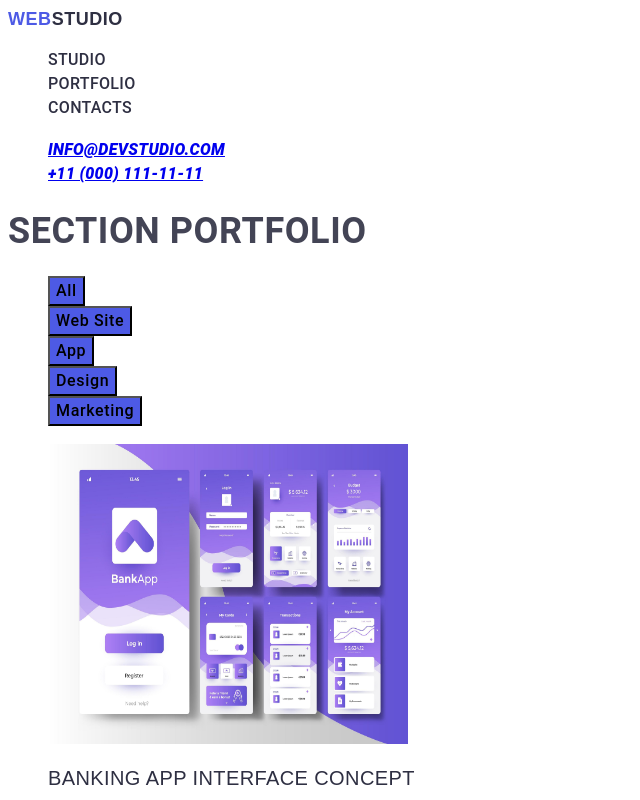
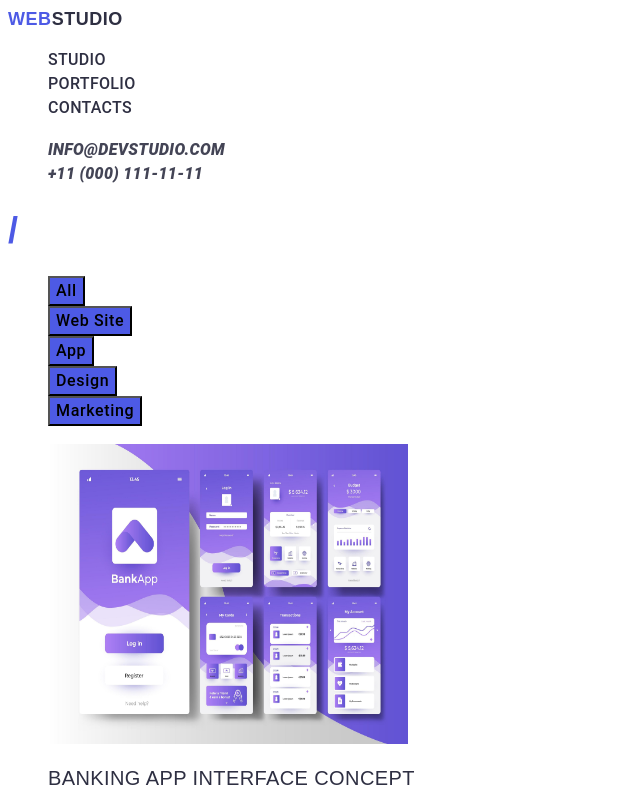
Before and after one commit to Ravehell/goit-markup-hw-02, a plain HTML site: page portfolio.html in a window 1280 px wide. Shown: the top 800 px of the page, without its empty margins (0-640 px from the left). Drawn offline with Linux system fonts and the light colour scheme.

Commit message:
portfolio.html

```diff
--- a/portfolio.html
+++ b/portfolio.html
@@ -26,21 +26,19 @@
       <address class="address-contacts">
         <ul class="list-address">
           <li>
-            <a class="list" href="mailto:info@devstudio.com" class="address"
+            <a href="mailto:info@devstudio.com" class="address"
               >info@devstudio.com</a
             >
           </li>
           <li>
-            <a class="list" href="tel:+110001111111" class="address"
-              >+11 (000) 111-11-11</a
-            >
+            <a href="tel:+110001111111" class="address">+11 (000) 111-11-11</a>
           </li>
         </ul>
       </address>
-
+    </header>
+    <main>
       <!-- Buttons section -->
-      <main>
-      <h1 hidenn>Section Portfolio</h1>
+      <h1>/</h1>
       <section>
         <ul class="list-button">
           <li><button type="button" class="button-portfolio">All</button></li>
@@ -56,7 +54,6 @@
           </li>
         </ul>
       </section>
-    </header>
       <!-- Work section -->
       <section class="list ul">
         <ul class="list ul">
```
Also changed, not shown: css/styles.css (+3 -5 lines), index.html (+2 -5 lines).
